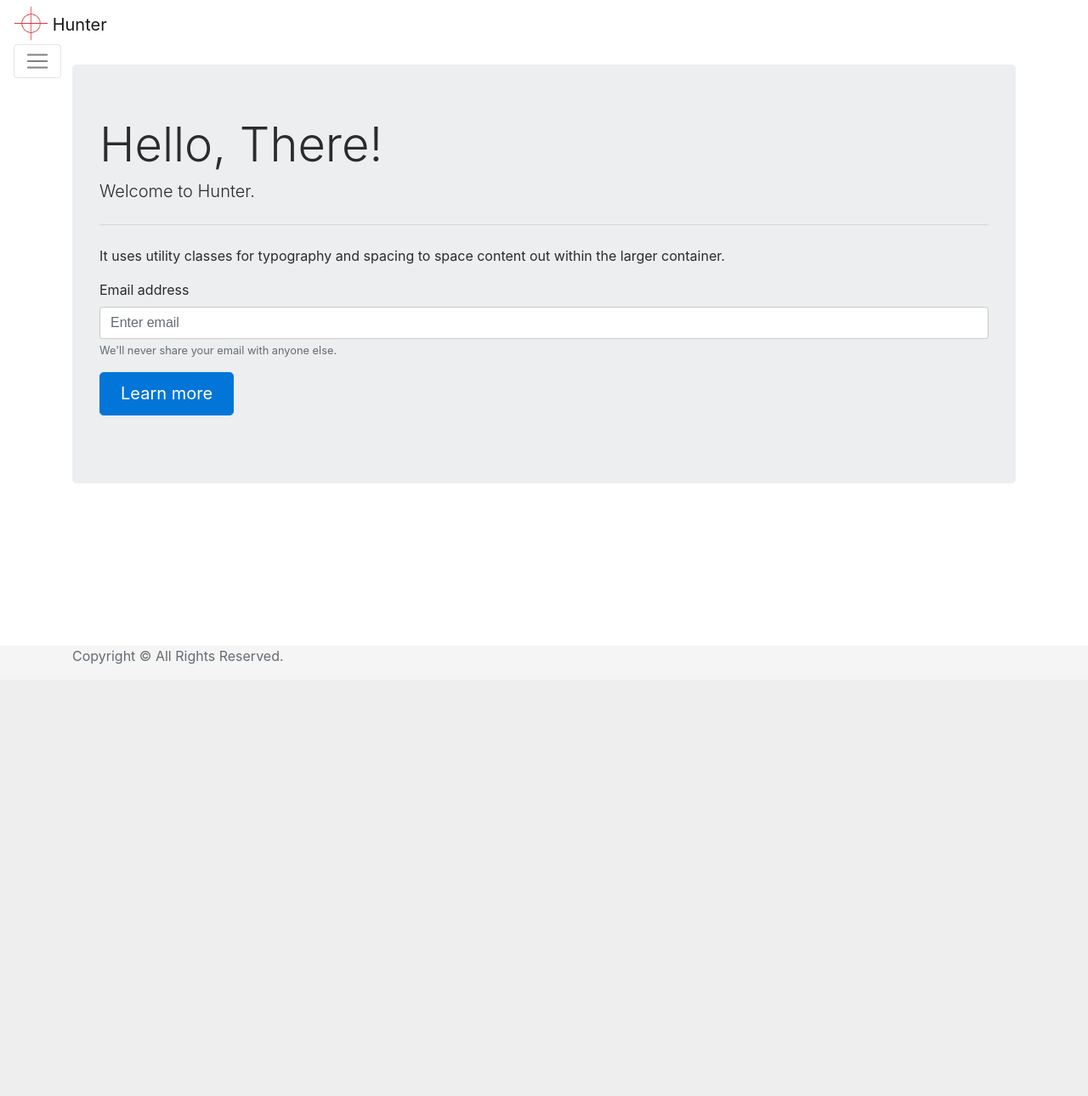
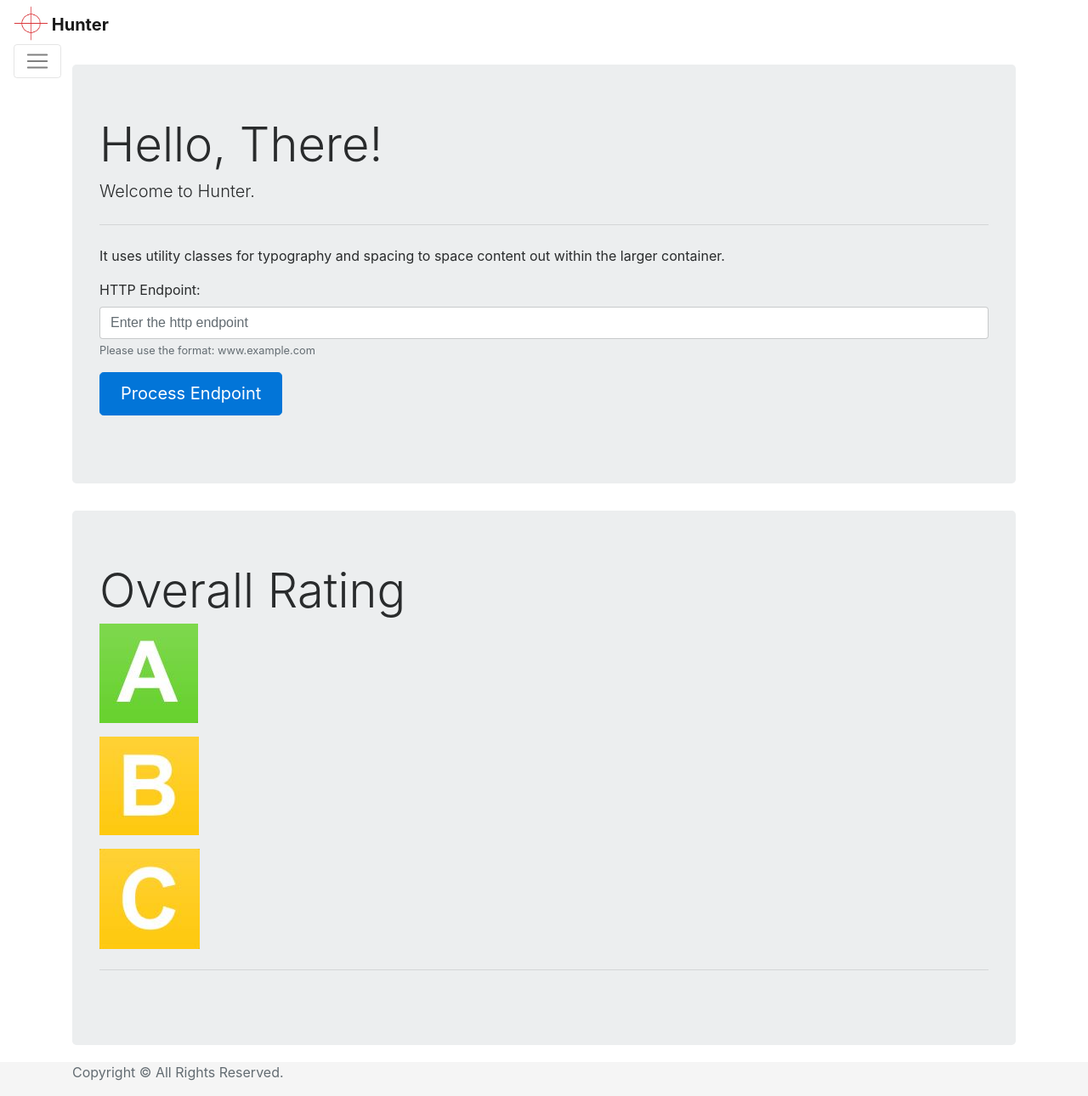
Before and after one commit to kiranshirali/Hunter, a Django app: template Hunter/templates/hunter.html in a window 1280 px wide. Shown: the whole page at 85% size. Before the commit the page ends 782 px from the top, so only its background shows below. Run offline with Django 3.2, Linux system fonts and the light colour scheme; the template is opened without the code that fills it, so the values that code supplies are empty; some libraries are stand-ins or nearby versions.

Commit message:
Updating the hunter template

```diff
--- a/Hunter/templates/hunter.html
+++ b/Hunter/templates/hunter.html
@@ -19,6 +19,7 @@
 	crossorigin="anonymous">
 
 <!-- Custom styles for this template -->
+<link href="{% static 'css/hunter-main.css' %}" rel="stylesheet">
 <link href="{% static 'css/sticky-footer-navbar.css' %}"
 	rel="stylesheet">
 </head>
@@ -61,8 +62,7 @@
 
 	<!-- Begin page content -->
 	<main role="main" class="container">
-	<div class="mt-3">
-	</div>
+	<div class="mt-3"></div>
 	<div class="jumbotron">
 		<h1 class="display-4">Hello, There!</h1>
 		<p class="lead">Welcome to Hunter.</p>
@@ -71,32 +71,65 @@
 			content out within the larger container.</p>
 
 		<div class="form-group">
-			<label for="exampleInputEmail1">Email address</label> <input
-				type="email" class="form-control" id="exampleInputEmail1"
-				aria-describedby="emailHelp" placeholder="Enter email"> <small
-				id="emailHelp" class="form-text text-muted">We'll never
-				share your email with anyone else.</small>
+			<label for="httpEndPointInput">HTTP Endpoint:</label> <input
+				type="email" class="form-control" id="httpEndPointInput"
+				aria-describedby="emailHelp" placeholder="Enter the http endpoint">
+			<small id="emailHelp" class="form-text text-muted">Please use
+				the format: www.example.com</small>
 		</div>
 		<p class="lead">
-			<a class="btn btn-primary btn-lg" href="#" role="button">Learn
-				more</a>
+			<a id="submitHttpEndPoint" class="btn btn-primary btn-lg" href="#"
+				role="button">Process Endpoint</a>
 		</p>
+	</div>
+
+	<div id="hunterResultsJumbotron" class="jumbotron">
+		<div id="overallRatingDiv">
+			<h1 class="display-4">Overall Rating</h1>
+			<div id="overallRatingADiv">
+				<p class="lead">
+					<img src="{% static 'images/Rating_A.jpg' %}" class="img-fluid"
+						alt="Responsive image">
+				</p>
+			</div>
+			<div id="overallRatingBDiv">
+				<p class="lead">
+					<img src="{% static 'images/Rating_B.jpg' %}" class="img-fluid"
+						alt="Responsive image">
+				</p>
+			</div>
+			<div id="overallRatingCDiv">
+				<p class="lead">
+					<img src="{% static 'images/Rating_C.jpg' %}" class="img-fluid"
+						alt="Responsive image">
+				</p>
+			</div>
+			<hr class="my-4">
+		</div>
+		<div id="cipherResults">
+
+
+		</div>
+
+		<div>
+
+		</div>
+
 	</div>
 
 	</main>
 
 	<footer class="footer">
 		<div class="container">
-			<span class="text-muted">Copyright &#169;
-				All Rights Reserved.</span>
+			<span class="text-muted">Copyright &#169; All Rights Reserved.</span>
 		</div>
 	</footer>
 
 	<!-- Bootstrap core JavaScript
     ================================================== -->
 	<!-- Placed at the end of the document so the pages load faster -->
-	<script src="https://code.jquery.com/jquery-3.2.1.slim.min.js"
-		integrity="sha384-KJ3o2DKtIkvYIK3UENzmM7KCkRr/rE9/Qpg6aAZGJwFDMVNA/GpGFF93hXpG5KkN"
+	<script src="https://code.jquery.com/jquery-3.3.1.min.js"
+		integrity="sha256-FgpCb/KJQlLNfOu91ta32o/NMZxltwRo8QtmkMRdAu8="
 		crossorigin="anonymous"></script>
 	<script
 		src="https://cdnjs.cloudflare.com/ajax/libs/popper.js/1.12.9/umd/popper.min.js"
@@ -106,5 +139,7 @@
 		src="https://maxcdn.bootstrapcdn.com/bootstrap/4.0.0-beta.3/js/bootstrap.min.js"
 		integrity="sha384-a5N7Y/aK3qNeh15eJKGWxsqtnX/wWdSZSKp+81YjTmS15nvnvxKHuzaWwXHDli+4"
 		crossorigin="anonymous"></script>
+	<script src="{% static 'js/hunter_model.js' %}" />
+	<script src="{% static 'js/hunter_custom.js' %}" />
 </body>
 </html>
```
